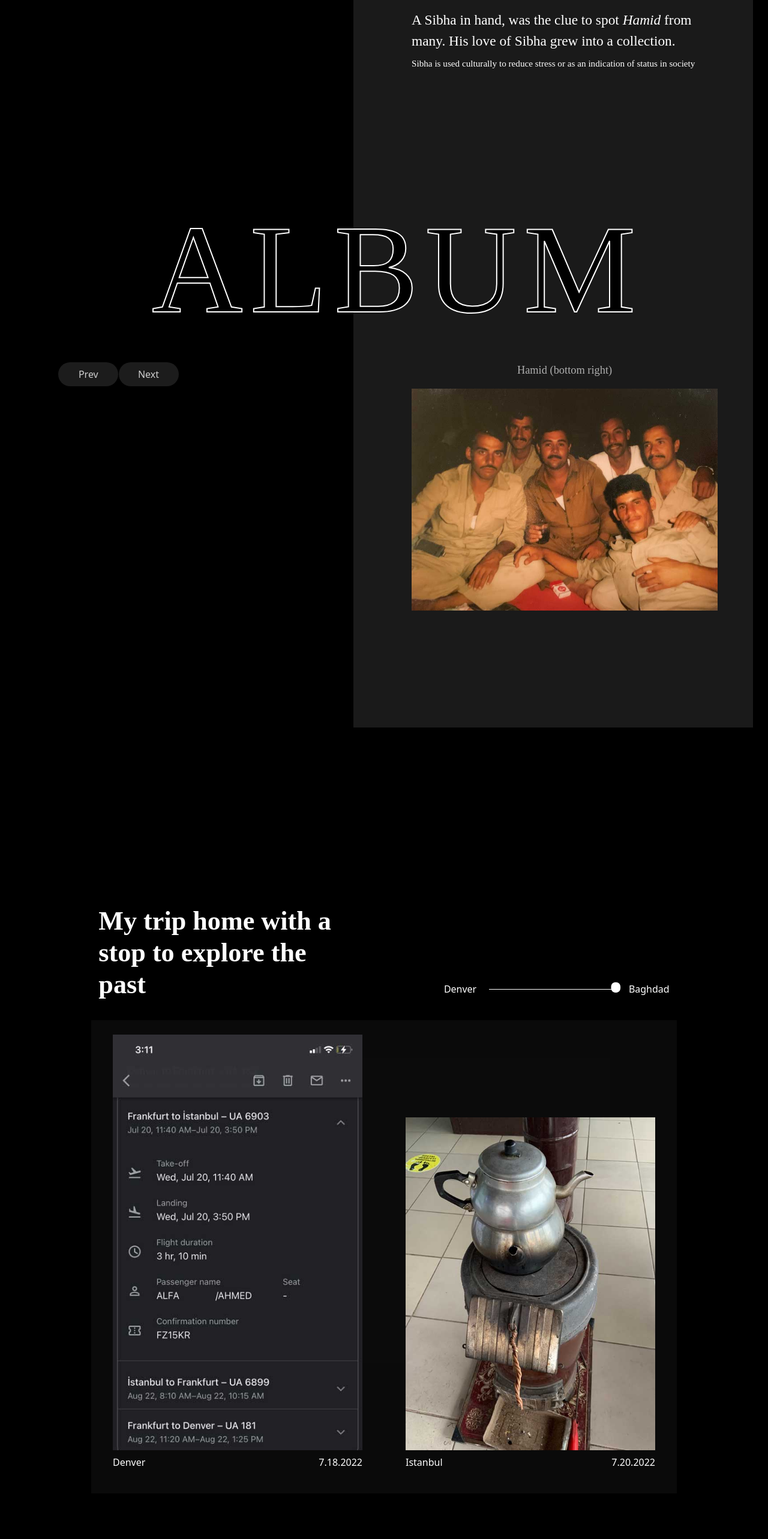
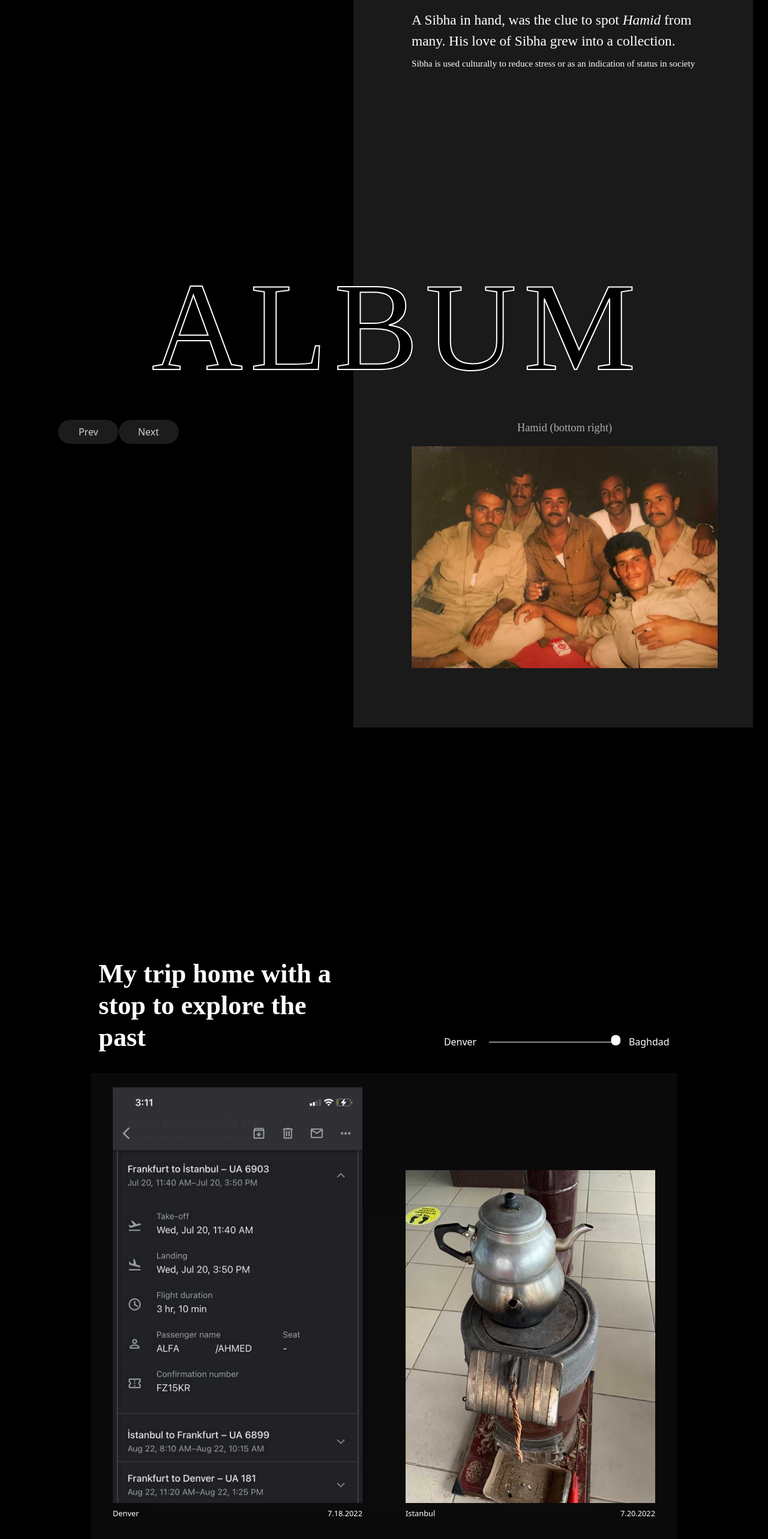
Before and after one commit to Potoostudio/AU, a Next.js app: page / in a window 1280 px wide. Shown: the part 1539-4105 px from the top of the page at 60% size. Built offline with nearby package versions, Linux system fonts and the light colour scheme; a web font is replaced by a local one.

Commit message:
new pictures

```diff
--- a/pages/index.js
+++ b/pages/index.js
@@ -447,8 +447,8 @@ const Home = () => {
             </div>
           </div>
         </div>
-        <div className="container-fluid pt-5">
-          <div className="row px-md-5 mx-md-5 justify-content-center">
+        <div className="container-fluid pt-5 mt-md-5">
+          <div className="row mt-md-5 px-md-5 mx-md-5 justify-content-center">
             <div className="col-md-9 col-11">
               <motion.h1
               className="sec-title album"
@@ -657,8 +657,8 @@ const Home = () => {
             </div>
           </div>
         </div>
-        <div className="container-fluid pt-md-5 pt-4 mt-5">
-          <div className="row px-md-5 mx-md-5 justify-content-md-around justify-content-center pt-5 mt-5">
+        <div className="container-fluid pt-md-5 pt-4 mt-md-10p">
+          <div className="row px-md-5 mx-md-5 justify-content-md-around justify-content-center pt-0 mt-2">
             <div className="col-md-5 col-10 pb-md-0 pt-md-5 mt-md-5">
               <h1 className="trip-title">
                 My trip home with a
@@ -687,7 +687,7 @@ const Home = () => {
               </ul>
             </div>
             <motion.div
-              className="col-md-11 col-10 pr-md-5 px-0 mt-4 lighter-bg"
+              className="col-md-11 col-10 pr-md-5 px-0 mt-4 lighter-bg cursor-grab"
               whileInView= {{y: 0}}
               transition={{
                 y: { duration: 1.2, repeat: 0, delay: 0.2},
@@ -711,7 +711,7 @@ const Home = () => {
                   containerClass="carousel-container"
                   removeArrowOnDeviceType={["desktop", "tablet", "mobile"]}
                   // deviceType={this.props.deviceType}
-                  itemClass=" p-4"
+                  itemClass=" p-4 cursor-grab"
                   focusOnSelect={true}
                   >
                     <div className="container">
@@ -803,6 +803,32 @@ const Home = () => {
                       </p>
                     </div>
                     <div className="container">
+                      <div className="image-container">
+                        <Image
+                          src="/Hamid-letter.jpg"
+                          layout="fill"
+                          className="image"
+                          alt="Journey Pictures"
+                          />
+                      </div>
+                      <p className="image-title pt-2">
+                        Baghdad <span className="date">8.12.2022</span>
+                      </p>
+                    </div>
+                    <div className="container">
+                      <div className="image-container">
+                        <Image
+                          src="/Turkish-chai.jpg"
+                          layout="fill"
+                          className="image"
+                          alt="Journey Pictures"
+                          />
+                      </div>
+                      <p className="image-title pt-2">
+                        Istanbul <span className="date">8.19.2022</span>
+                      </p>
+                    </div>
+                    <div className="container">
                       <div className="image-container pt-md-5 mt-md-5">
                         <Image
                           src="/Late-work.jpg"
@@ -830,13 +856,12 @@ const Home = () => {
                         Denver <span className="date">9.26.2022</span>
                         </p>
                     </div>
-
                 </Carousel>
             </motion.div>
           </div>
         </div>
-        <div className="container-fluid pt-5 mt-md-20p">
-          <div className="row pt-5 mt-5 justify-content-around">
+        <div className="container-fluid pt-5 mt-md-20p pb-5 mb-5">
+          <div className="row py-5 my-5 justify-content-around">
             <div className="col-md-3 col-8 p-4">
               <motion.div
               className="image-container"
@@ -872,7 +897,7 @@ const Home = () => {
             </div>
           </div>
         </div>
-        <div className="container-fluid bg-lighter pt-1 mt-md-20p mt-40p">
+        <div className="container-fluid bg-lighter py-5 mt-md-20p mt-40p">
           <div className="row pt-md-5 pb-lg-0  py-md-5 justify-content-md-around justify-content-center mx-md-5 mx-0 px-md-5 px-0">
             <div className="col-md-2 col-7 pt-md-4 py-3 py-md-0">
               <motion.p
@@ -966,8 +991,8 @@ const Home = () => {
             </div>
           </div>
         </div>
-        <div className="container-fluid pt-5 mt-5">
-          <div className="row pt-5 mt-5">
+        <div className="container-fluid pt-5 mt-5 mt-md-10p mb-md-5 pb-md-5">
+          <div className="row py-5 mt-5">
             <div className="col-12 px-0 text-center pt-5 mt-5">
               <h1 className="influence-h1  mt-5">
                 Project made under the influence of
@@ -984,7 +1009,7 @@ const Home = () => {
                   Oud Music
                 </li>
                 <li className="item">
-                  Coffee
+                  Tea (Chai)
                 </li>
                 <li className="item">
                   Traveling
@@ -993,8 +1018,8 @@ const Home = () => {
             </div>
           </div>
         </div>
-        <div className="container-fluid pt-5 mt-5">
-          <div className="row pt-5 mt-5 justify-content-center">
+        <div className="container-fluid pt-5 mt-5 mb-md-5 pb-md-5">
+          <div className="row pt-5 mt-5 justify-content-center mb-md-5 pb-md-5">
            <motion.div
             className="col-md-3 col-10 pt-md-5 mt-5"
             whileInView= {{x: 0}}
--- a/styles/globals.scss
+++ b/styles/globals.scss
@@ -192,6 +192,7 @@ a {
     }
   }
   .image-title {
+    font-size: calc(0.5rem + 0.8vw);
 
     .date {
       float: right;
@@ -586,6 +587,7 @@ a {
     }
   }
   .image-title {
+    font-size: calc(0.4rem + 0.5vw);
 
     .date {
       float: right;
@@ -784,6 +786,9 @@ a {
       }
     }
   }
+  .mt-md-10p {
+    margin-top: 10%!important;
+  }
 }
 }
 .italic {
@@ -808,7 +813,7 @@ a {
     font-family: "adobe-garamond-pro";
   }
   .bg-lighter {
-    background-color: #151515;
+    background-color: #0b0b0b;
   }
   .carousel__slider {
     cursor: grab;
@@ -831,3 +836,6 @@ a {
 .mt-md-20p {
   margin-top: 20%!important;
 }
+.cursor-grab {
+  cursor: grab;
+}
```
Also changed, not shown: public/Hamid-letter.jpg (added), public/Turkish-chai.jpg (added). Lines whose indentation alone changed are shown as unchanged.
